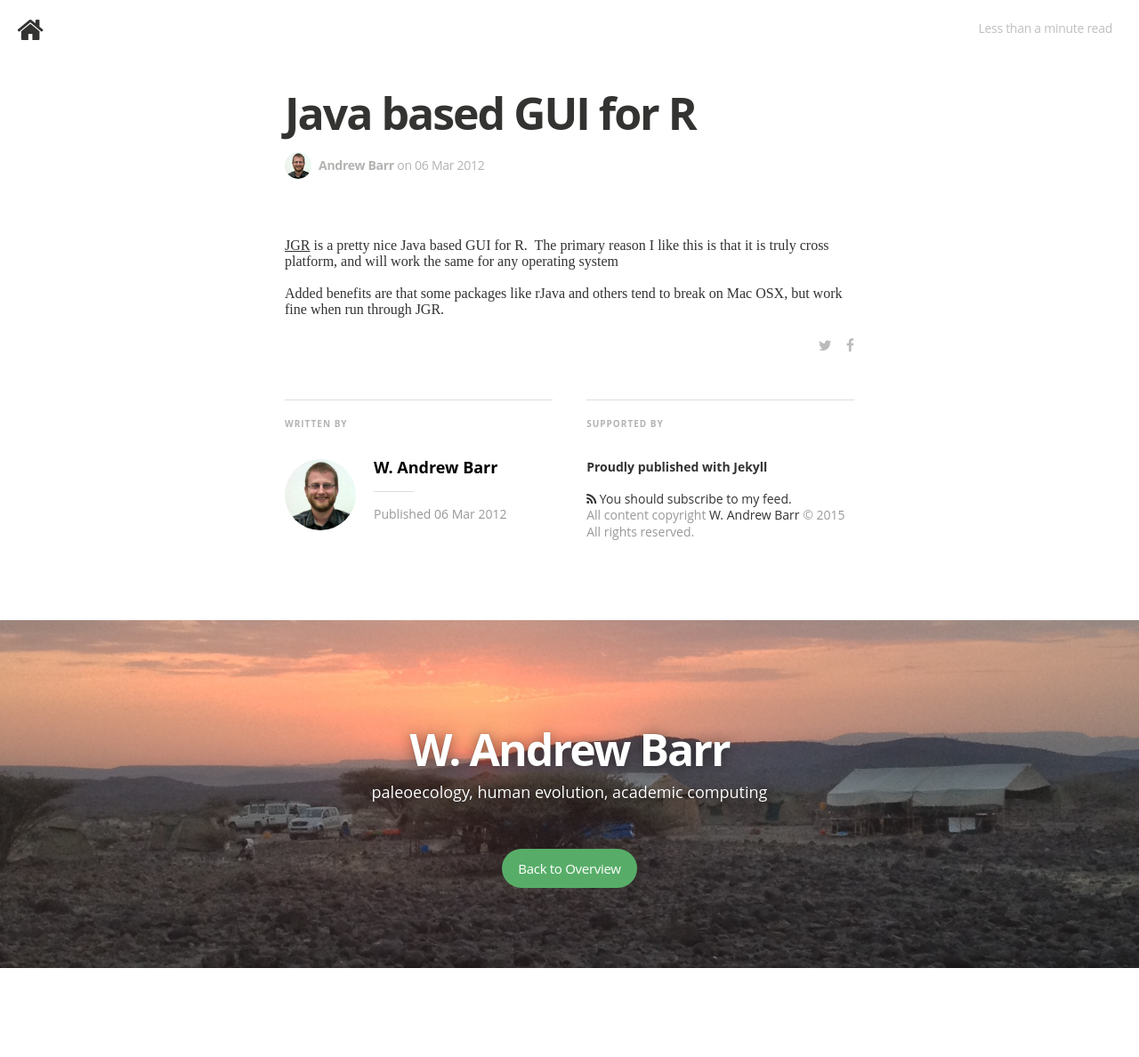
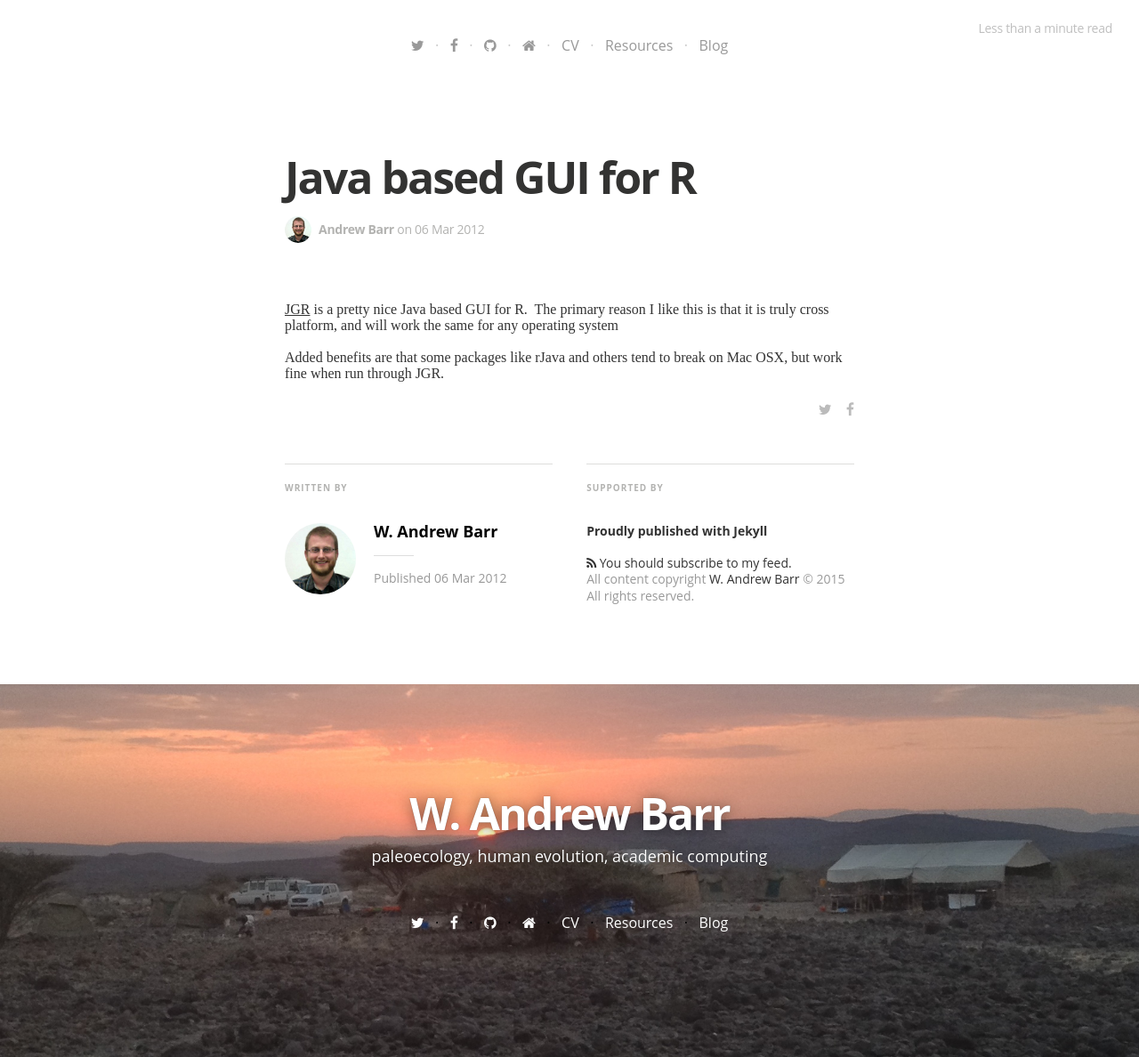
Before and after one commit to wabarr/personal, a Jekyll site: the page built from _posts/2012-03-06-java-based-gui-for-r.html, in a window 1280 px wide. Shown: the whole page at 89% size. Built offline with Jekyll 4.4.1, drawn with Linux system fonts in a browser that asks for light colours; nearby versions of some CDN libraries; some web fonts are replaced; Markdown is read by kramdown in place of the engine named in the settings; before the commit the page ends 1088 px from its top, so only the background shows below that.

Commit message:
fix header in posts

```diff
--- a/_layouts/post.html
+++ b/_layouts/post.html
@@ -4,9 +4,12 @@
 <html>
   {% include head.html %}
   <body itemscope itemtype="http://schema.org/Article">
-    {% include header.html %}
+
     <main class="content" role="main">
       <article class="post">
+  		<header class="blog-header">
+  		{% include social_and_pagelinks.html %}
+  		</header>
         {% if page.image %}
         <div class="article-image">
           <div class="post-image-image" style="background-image: url({% if page.image %}{{ page.image }}{% endif %})">
@@ -94,9 +97,11 @@
       <div class="inner">
         <h1 class="blog-title">{{ site.title }}</h1>
         <h2 class="blog-description">{{ site.description }}</h2>
-        <a href="/" class="btn">Back to Overview</a>
+        <div id="footer-links"></div>
       </div>
     </div>
     {% include javascripts.html %}
   </body>
+  <script>$("#footer-links").html($(".blog-header").html());
+  $("#footer-links a").css("color","white").css("text-decoration","none")</script>
 </html>
```
